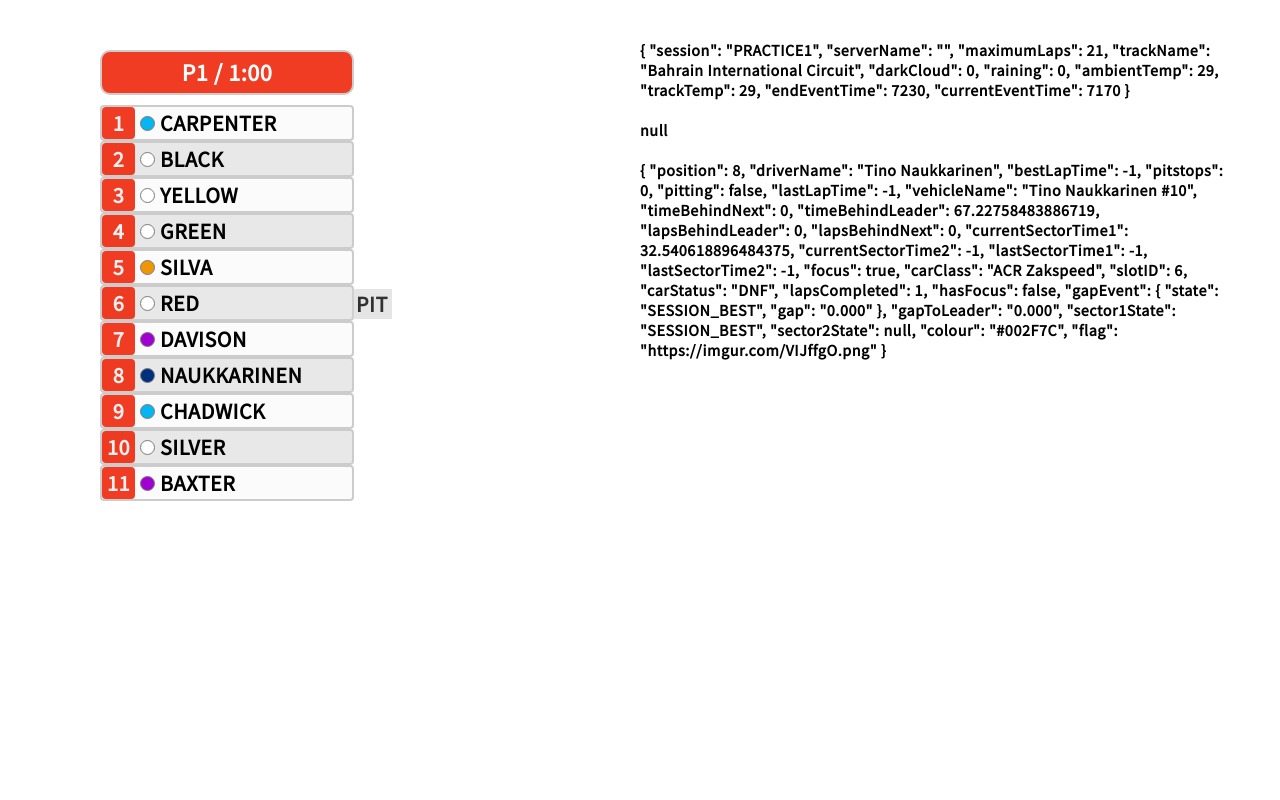
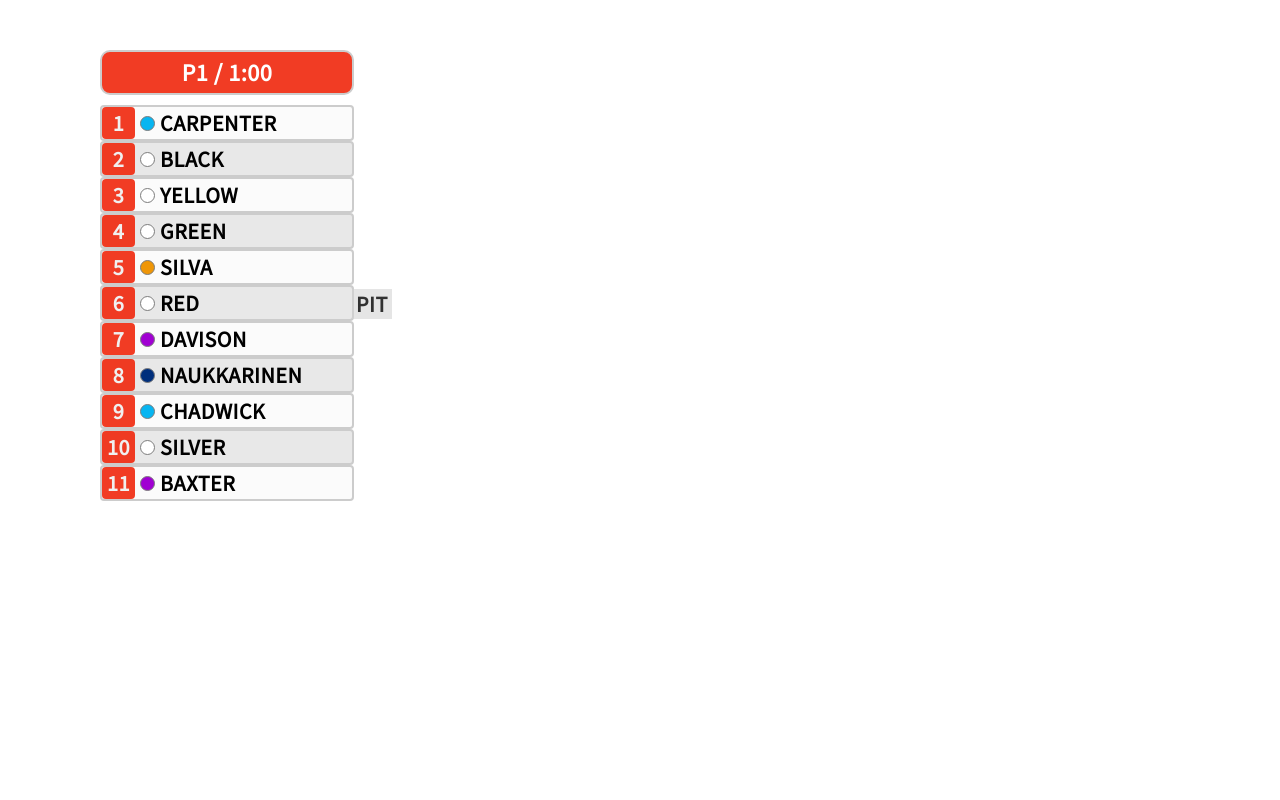
Before and after one commit to KChadwick96/rFactor-2-Overlay, an Angular app: page / in a window 1280 px wide. Shown: the top 800 px of the page. Built offline with nearby package versions, Linux system fonts and the light colour scheme.

Commit message:
banner timer dont go negative after session finish

```diff
--- a/src/app/app.component.html
+++ b/src/app/app.component.html
@@ -3,7 +3,7 @@
 <onboard [driver]="data?.focused_driver" [raceSession]="data?.session_info?.session" [standings]="data?.standings"></onboard>
 
 <!-- Testing -->
-<div style="position: absolute; right: 40px; top: 40px; background-color: white; font-size: 16px; max-width: 600px;">
+<!-- <div style="position: absolute; right: 40px; top: 40px; background-color: white; font-size: 16px; max-width: 600px;">
     {{ data?.session_info | json }}
     <br><br>
     {{ data?.overall_best_lap | json }}
@@ -11,4 +11,4 @@
     <span *ngIf="data?.focused_driver != null">
         {{ data?.focused_driver | json }}
     </span>
-</div>
+</div> -->
--- a/src/app/components/banner/banner.component.html
+++ b/src/app/components/banner/banner.component.html
@@ -2,7 +2,10 @@
     <span *ngIf="_mode === 'TIME'">
         {{ _sessionData?.session | sessionName:'abbreviated' }}
         /
-        {{ (_sessionData?.endEventTime - _sessionData?.currentEventTime) | toMinutes:false:true:true }}
+        <span *ngIf="_sessionData?.currentEventTime >= _sessionData?.endEventTime">0:00</span>
+        <span *ngIf="_sessionData?.currentEventTime < _sessionData?.endEventTime">
+            {{ (_sessionData?.endEventTime - _sessionData?.currentEventTime) | toMinutes:false:true:true }}
+        </span>
     </span>
     <span *ngIf="_mode === 'LAP'">
         LAP
```
